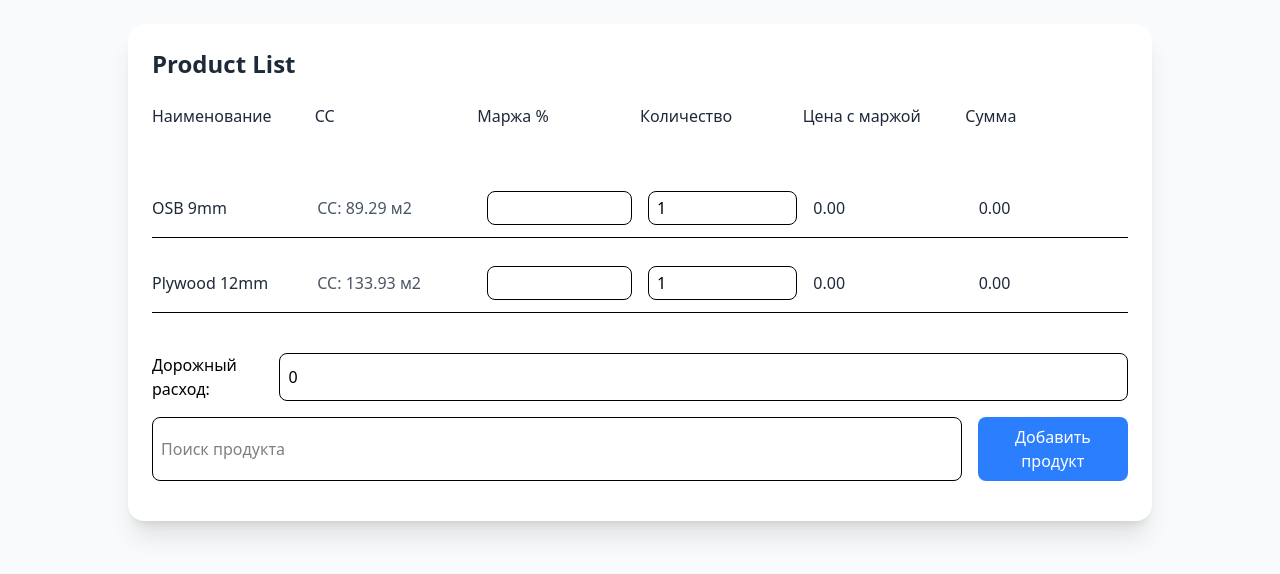
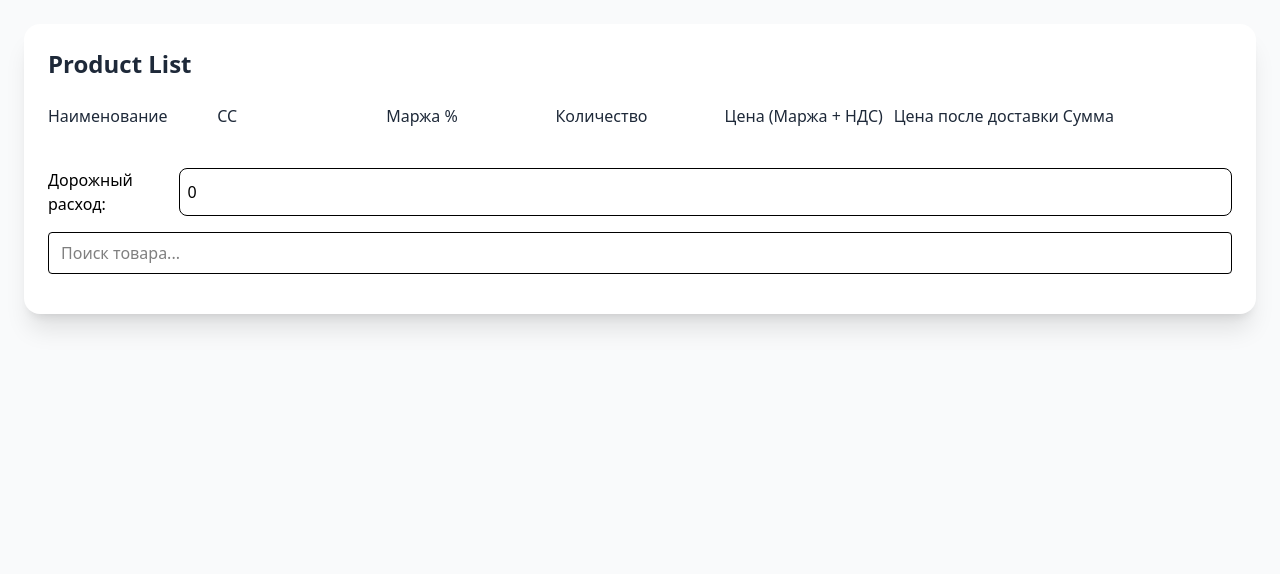
Before and after one commit to MuhammadjonBb/price-calc, a Vue app: page / in a window 1280 px wide. Shown: the top 574 px of the page. Built offline with nearby package versions, Linux system fonts and the light colour scheme.

Commit message:
basic function added

```diff
--- a/src/components/productList.vue
+++ b/src/components/productList.vue
@@ -1,12 +1,12 @@
 <template>
   <div class="p-6 bg-gray-50 min-h-screen">
-    <div class="max-w-5xl mx-auto bg-white shadow-xl rounded-2xl p-6">
+    <div class="max-w-7xl mx-auto bg-white shadow-xl rounded-2xl p-6">
       <h2 class="text-2xl font-bold mb-6 text-gray-800">
         Product List
       </h2>
 
-      <div class="grid grid-rows-3 gap-4 mb-4">
-        <div class="grid grid-cols-6">
+      <div class="grid gap-4 mb-4">
+        <div class="grid grid-cols-7">
           <div class="font-medium text-gray-800 grid-cols-1">
           Наименование
         </div>
@@ -20,7 +20,10 @@
           Количество
         </div>
         <div class="font-medium text-gray-800 grid-cols-1">
-          Цена с маржой
+          Цена (Маржа + НДС)
+        </div>
+         <div class="font-medium text-gray-800 grid-cols-1">
+          Цена после доставки
         </div>
         <div class="font-medium text-gray-800 grid-cols-1">
           Сумма
@@ -47,12 +50,13 @@
             v-model.number="roadExpense"
           />
         </div>
-        <div class="flex gap-4">
+        <!-- <div class="flex gap-4">
           <input v-model="searchProductValue" type="text" name="searchProduct" placeholder="Поиск продукта" class="block w-full border rounded-lg px-2 py-1 text-black focus:ring-2 focus:ring-blue-400 outline-none" />
           <button name="addProduct" @click="addProduct" class="bg-blue-500 text-white px-4 py-2 rounded-lg hover:bg-blue-600 focus:outline-none focus:ring-2 focus:ring-blue-400">
             Добавить продукт
           </button>
-        </div>
+        </div> -->
+        <productSearch @add-product="addProduct" />
       </div>
       </div>
     </div>
@@ -60,52 +64,76 @@
 </template>
 
 <script setup>
-import { computed, ref, } from 'vue'
+import { ref, } from 'vue'
 import productRow from './productRow.vue'
+import productSearch from './productSearch.vue'
 
 const products = ref([
-  {
-    name: 'OSB 9mm',
-    minPrice: 100,
+  // {
+  //   name: 'OSB 9mm',
+  //   minPrice: 100,
+  //   marginPrice: 0,
+  //   finalPrice: 0,
+  //   unit: 'м2',
+  //   amount: 1,
+  //   deliveryPrice: 0
+  // },
+
+])
+
+const roadExpense = ref(0)
+
+const setFinalPrice = () => { // Функция для расчета итоговой цены с учетом маржи и дорожных расходов
+    const totalMarginPrice = products.value.reduce((sum, product) => sum + product.marginPrice * product.amount, 0) // Суммируем цену с маржой для всех продуктов, умножая на количество
+    for (const product of products.value) {
+      const productPriceSumm = product.marginPrice * product.amount // Сумма для конкретного продукта (цена с маржой * количество)
+      const productShare = productPriceSumm / totalMarginPrice // Доля конкретного продукта в общей сумме цен с маржой
+      const deliveryCost = productShare * roadExpense.value // Доля дорожных расходов для конкретного продукта
+      product.deliveryPrice = (productPriceSumm + deliveryCost)/ product.amount // Цена после доставки для конкретного продукта (с учетом его доли в дорожных расходах)
+      product.finalPrice = productPriceSumm + deliveryCost // Итоговая цена для конкретного продукта (цена с маржой + его доля в дорожных расходах)
+    }
+}
+
+const addProduct = (product) => {
+  products.value.push({
+    ...product,
+    deliveryPrice: 0,
     marginPrice: 0,
-    finalPrice: 0,
-    unit: 'м2',
-    amount: 1
-  },
-  {
-    name: 'Plywood 12mm',
-    minPrice: 150,
-    marginPrice: 0,
-    finalPrice: 0,
-    unit: 'м2',
-    amount: 1
-  },
-])
-const roadExpense = ref(0)
-const totalMarginPrice = computed(() => products.value.reduce((sum, product) => sum + product.marginPrice, 0))
-const setFinalPrice = (() => {
-  for (const product of products.value) {
-    product.finalPrice = product.marginPrice + (product.marginPrice / totalMarginPrice.value) * roadExpense.value * product.amount
-  }
-})
+    amount: 1,
+    finalPrice: 0
+  })
+  console.log(products.value);
 
-const searchProductValue = ref('')
-const addProduct = () => {
-  products.value.push({
-    name: searchProductValue.value,
-    minPrice: 0,
-    marginPrice: 0,
-    finalPrice: 0,
-    unit: '',
-    amount: 1
-  })
-  searchProductValue.value = ''
 }
+
+// const setFinalPrice = (() => {
+//   const totalFinalPrice = products.value.reduce((sum, product) => sum + product.finalPrice, 0)
+//   for (const product of products.value) {
+//       product.finalPrice = product.minPrice + (product.minPrice / totalFinalPrice) * roadExpense.value * product.amount
+//       console.log(totalFinalPrice)
+//   }
+// })
+
+// const searchProductValue = ref('')
+// const addProduct = () => {
+//   products.value.push({
+//     name: searchProductValue.value,
+//     minPrice: 150,
+//     marginPrice: 0,
+//     finalPrice: 0,
+//     unit: 'шт',
+//     amount: 1,
+//     deliveryPrice: 0
+//   })
+//   searchProductValue.value = ''
+// }
+
+
 // const setFinalPrice = (event) => {
 //   const roadExpenseValue = event.target.value
-//   const totalMarginPrice = products.value.reduce((sum, product) => sum + product.marginPrice, 0)
+//   const totalFinalPrice = products.value.reduce((sum, product) => sum + product.marginPrice, 0)
 //   for (const product of products.value) {
-//     product.finalPrice = product.marginPrice + (product.marginPrice / totalMarginPrice) * roadExpenseValue
+//     product.finalPrice = product.marginPrice + (product.marginPrice / totalFinalPrice) * roadExpenseValue
 //   }}
 
 </script>
--- a/src/components/productRow.vue
+++ b/src/components/productRow.vue
@@ -1,13 +1,12 @@
 <template>
-  <div class="grid grid-cols-6 gap-4 items-center py-3 border-b">
+  <div class="grid grid-cols-7 gap-4 items-center py-3 border-b">
 
     <div class="font-medium text-gray-800">
       {{ product.name }}
     </div>
 
     <div class="text-gray-600">
-      СС: {{ minPrice }} {{ product.unit }}
-
+      {{ formatPrice(minPrice) }} {{ product.unit }}
     </div>
 
     <div class="flex flex-row text-black">
@@ -29,33 +28,37 @@
       />
     </div>
      <div class="font-medium text-gray-800">
-      {{ product.marginPrice.toFixed(2) }}
+      {{ formatPrice(product.marginPrice) }} сум
+    </div>
+     <div class="font-medium text-gray-800">
+      {{ formatPrice(product.deliveryPrice) }} сум
     </div>
     <div class="font-medium text-gray-800">
-      {{ product.finalPrice.toFixed(2) }}
+      {{ formatPrice(product.finalPrice) }} сум
     </div>
   </div>
 </template>
 
 <script setup>
 import { computed } from 'vue'
+import { formatPrice } from '../utils/format.js'
 
 const props = defineProps({
   product: Object,
 })
 
 const emit = defineEmits(['update:finalPrice'])
-const minPrice = computed(() => (props.product.minPrice/1.12).toFixed(2))
+const minPrice = computed(() => (props.product.minPrice).toFixed(2))
 
 const setMargin = (event) => {
   const value = event.target.value
-  props.product.marginPrice = (props.product.minPrice/1.12)/(1-(value/100))
-  emit('update:finalPrice', props.product.marginPrice)
+  props.product.marginPrice = ((props.product.minPrice)/(1-(value/100)))*1.12
+  emit('update:finalPrice')
 }
 
 const setAmount = (event) => {
   const value = event.target.value
   props.product.amount = value
-  emit('update:finalPrice', props.product.marginPrice)
+  emit('update:finalPrice')
 }
 </script>
--- a/src/components/productSearch.vue
+++ b/src/components/productSearch.vue
@@ -0,0 +1,44 @@
+<template>
+  <div class="relative w-full">
+    <input
+      v-model="search"
+      type="text"
+      placeholder="Поиск товара..."
+      class="w-full border rounded px-3 py-2"
+    />
+
+    <!-- Подсказки -->
+    <div
+      v-if="filteredProducts.length"
+      class="absolute w-full bg-white border rounded shadow mt-1 max-h-60 overflow-y-auto"
+    >
+      <div
+        v-for="product in filteredProducts"
+        :key="product.id"
+        @click="addProduct(product)"
+        class="px-3 py-2 hover:bg-gray-100 cursor-pointer"
+      >
+        {{ product.name }} — {{ product.cost }} / {{ product.unit }}
+      </div>
+    </div>
+  </div>
+</template>
+
+<script setup>
+import { ref, computed } from 'vue'
+import data from '../data/products.json'
+
+const search = ref('')
+
+const filteredProducts = computed(() => {
+  if (!search.value) return []
+  return data.filter(product =>
+    product.name.toLowerCase().includes(search.value.toLowerCase())
+  )
+})
+const emit = defineEmits(['add-product'])
+const addProduct = (product) => {
+    search.value = ''
+    emit('add-product', product)
+}
+</script>
--- /dev/null
+++ b/src/data/products.json
@@ -0,0 +1,53 @@
+[
+    {"name": "Laptop", "minPrice": 599.99, "unit": "piece"},
+    {"name": "Wireless Mouse", "minPrice": 19.99, "unit": "piece"},
+    {"name": "USB-C Cable", "minPrice": 9.99, "unit": "meter"},
+    {"name": "Monitor", "minPrice": 199.99, "unit": "piece"},
+    {"name": "Keyboard", "minPrice": 49.99, "unit": "piece"},
+    {"name": "Headphones", "minPrice": 79.99, "unit": "piece"},
+    {"name": "Webcam", "minPrice": 39.99, "unit": "piece"},
+    {"name": "SSD", "minPrice": 89.99, "unit": "piece"},
+    {"name": "RAM", "minPrice": 59.99, "unit": "piece"},
+    {"name": "Power Supply", "minPrice": 69.99, "unit": "piece"},
+    {"name": "Graphics Card", "minPrice": 299.99, "unit": "piece"},
+    {"name": "CPU Cooler", "minPrice": 29.99, "unit": "piece"},
+    {"name": "Motherboard", "minPrice": 119.99, "unit": "piece"},
+    {"name": "Case Fan", "minPrice": 14.99, "unit": "piece"},
+    {"name": "Thermal Paste", "minPrice": 7.99, "unit": "tube"},
+    {"name": "Desk Lamp", "minPrice": 24.99, "unit": "piece"},
+    {"name": "Monitor Stand", "minPrice": 34.99, "unit": "piece"},
+    {"name": "Desk Organizer", "minPrice": 12.99, "unit": "piece"},
+    {"name": "Phone Charger", "minPrice": 15.99, "unit": "piece"},
+    {"name": "Screen Protector", "minPrice": 4.99, "unit": "pack"},
+    {"name": "Phone Case", "minPrice": 9.99, "unit": "piece"},
+    {"name": "USB Hub", "minPrice": 19.99, "unit": "piece"},
+    {"name": "HDMI Cable", "minPrice": 8.99, "unit": "piece"},
+    {"name": "Ethernet Cable", "minPrice": 6.99, "unit": "meter"},
+    {"name": "Extension Cord", "minPrice": 11.99, "unit": "piece"},
+    {"name": "Power Strip", "minPrice": 16.99, "unit": "piece"},
+    {"name": "Surge Protector", "minPrice": 22.99, "unit": "piece"},
+    {"name": "Cable Organizer", "minPrice": 5.99, "unit": "pack"},
+    {"name": "Clipboard", "minPrice": 3.99, "unit": "piece"},
+    {"name": "Notebook", "minPrice": 2.99, "unit": "piece"},
+    {"name": "Pen Set", "minPrice": 8.99, "unit": "pack"},
+    {"name": "Stapler", "minPrice": 4.99, "unit": "piece"},
+    {"name": "Scissors", "minPrice": 6.99, "unit": "piece"},
+    {"name": "Tape", "minPrice": 2.49, "unit": "roll"},
+    {"name": "Post-it Notes", "minPrice": 1.99, "unit": "pack"},
+    {"name": "Paper Clip", "minPrice": 0.99, "unit": "box"},
+    {"name": "Sticky Notes", "minPrice": 3.49, "unit": "pack"},
+    {"name": "Marker", "minPrice": 1.49, "unit": "pack"},
+    {"name": "Highlighter", "minPrice": 2.99, "unit": "pack"},
+    {"name": "Eraser", "minPrice": 0.79, "unit": "piece"},
+    {"name": "Ruler", "minPrice": 1.99, "unit": "piece"},
+    {"name": "Pencil", "minPrice": 0.49, "unit": "pack"},
+    {"name": "Sharpener", "minPrice": 2.49, "unit": "piece"},
+    {"name": "Glue Stick", "minPrice": 1.29, "unit": "pack"},
+    {"name": "White Board", "minPrice": 9.99, "unit": "piece"},
+    {"name": "Marker Pen", "minPrice": 3.99, "unit": "pack"},
+    {"name": "Desk Pad", "minPrice": 14.99, "unit": "piece"},
+    {"name": "Mouse Pad", "minPrice": 8.99, "unit": "piece"},
+    {"name": "Wrist Rest", "minPrice": 12.99, "unit": "piece"},
+    {"name": "Document Holder", "minPrice": 10.99, "unit": "piece"},
+    {"name": "File Cabinet", "minPrice": 49.99, "unit": "piece"}
+]
--- /dev/null
+++ b/src/utils/format.js
@@ -0,0 +1,6 @@
+export const formatPrice = (value) => {
+  return new Intl.NumberFormat('ru-RU', {
+    minimumFractionDigits: 2,
+    maximumFractionDigits: 2,
+  }).format(Number(value) || 0)
+}
```
